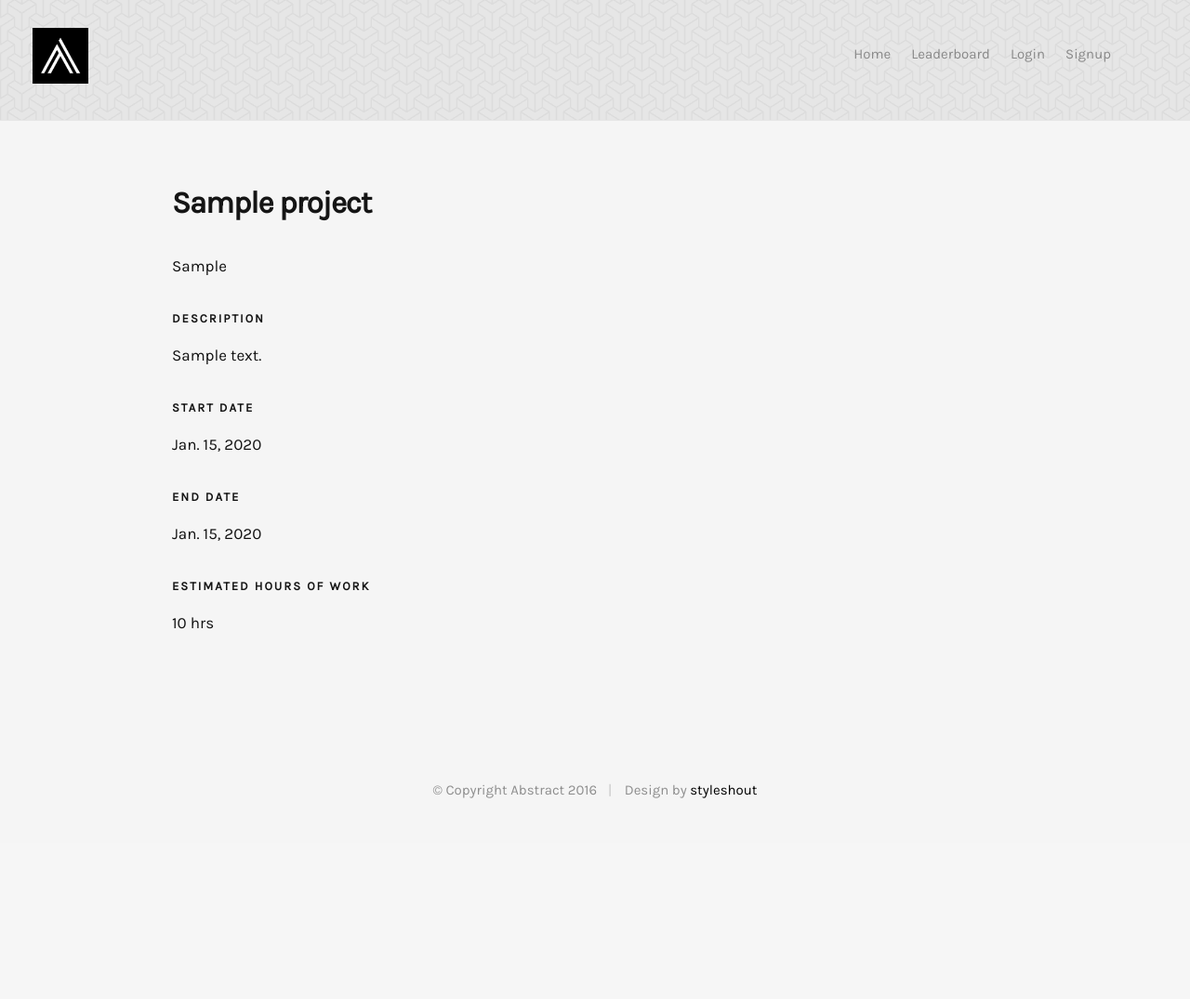
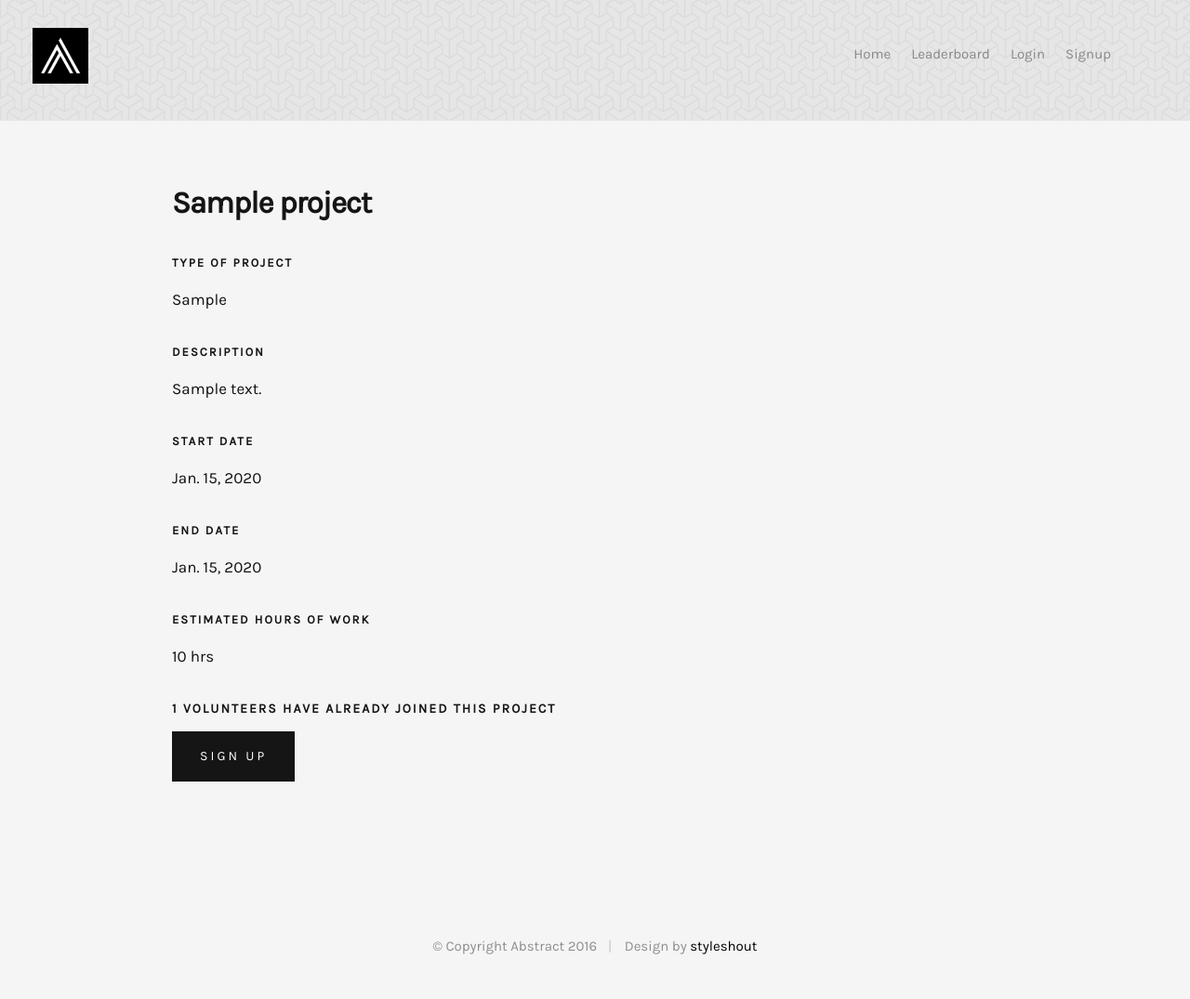
Before and after one commit to webapps-group-28/volunteer-find, a Django app: page /projects/1/ in a window 1280 px wide. Shown: the whole page at 93% size. Before the commit the page ends 859 px from the top, so only its background shows below. Run offline with Django 3.2, Linux system fonts and the light colour scheme; data comes from the database, SQL or seed files in the repository; tables that the repository leaves empty hold one stand-in row (values such as "Sample post").

Commit message:
Added sign up button to new project page

```diff
--- a/projects/templates/projects/project.html
+++ b/projects/templates/projects/project.html
@@ -125,6 +125,7 @@
 
    			<section>
 						<h1 class="entry-title add-bottom">{{ project.title }}</h1>
+            <h6>Type of project</h6>
 						<p><em>{{ project.type }}</em></p>
             <h6>Description</h6>
 						<p>{{ project.description }}</p>
@@ -134,6 +135,12 @@
 						<p>{{ project.end_date }}</p>
             <h6>Estimated hours of work</h6>
 						<p>{{ project.duration }} hrs</p>
+            <h5>{{ project.num_volunteers }} volunteers have already joined this project</h5>
+            <form action="/projects/signup/" method="POST">
+              {% csrf_token %}
+              <input type="hidden" name="projectid" value="{{ project.id }}">
+              <button type="submit" class="submit button-primary full-width-on-mobile">Sign up</button>
+            </form>
 				</section>
         </div>
 
```
